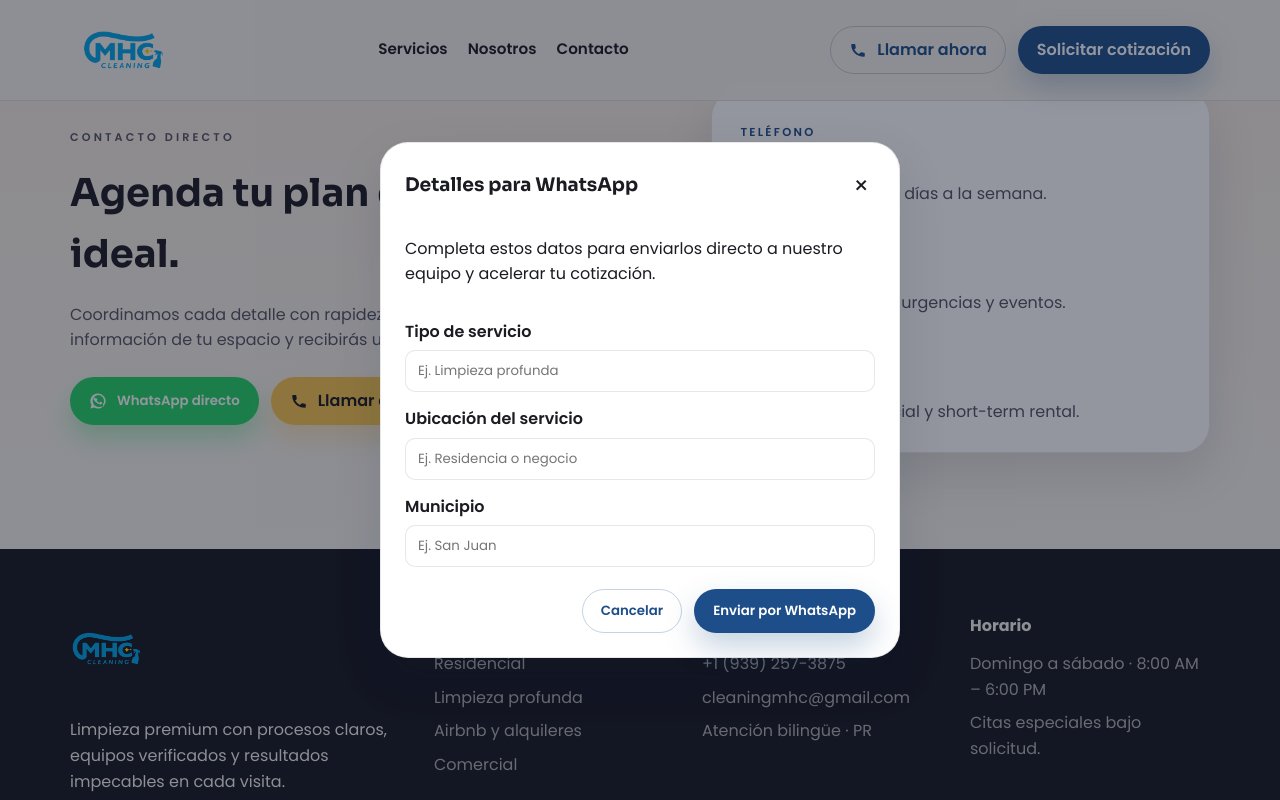
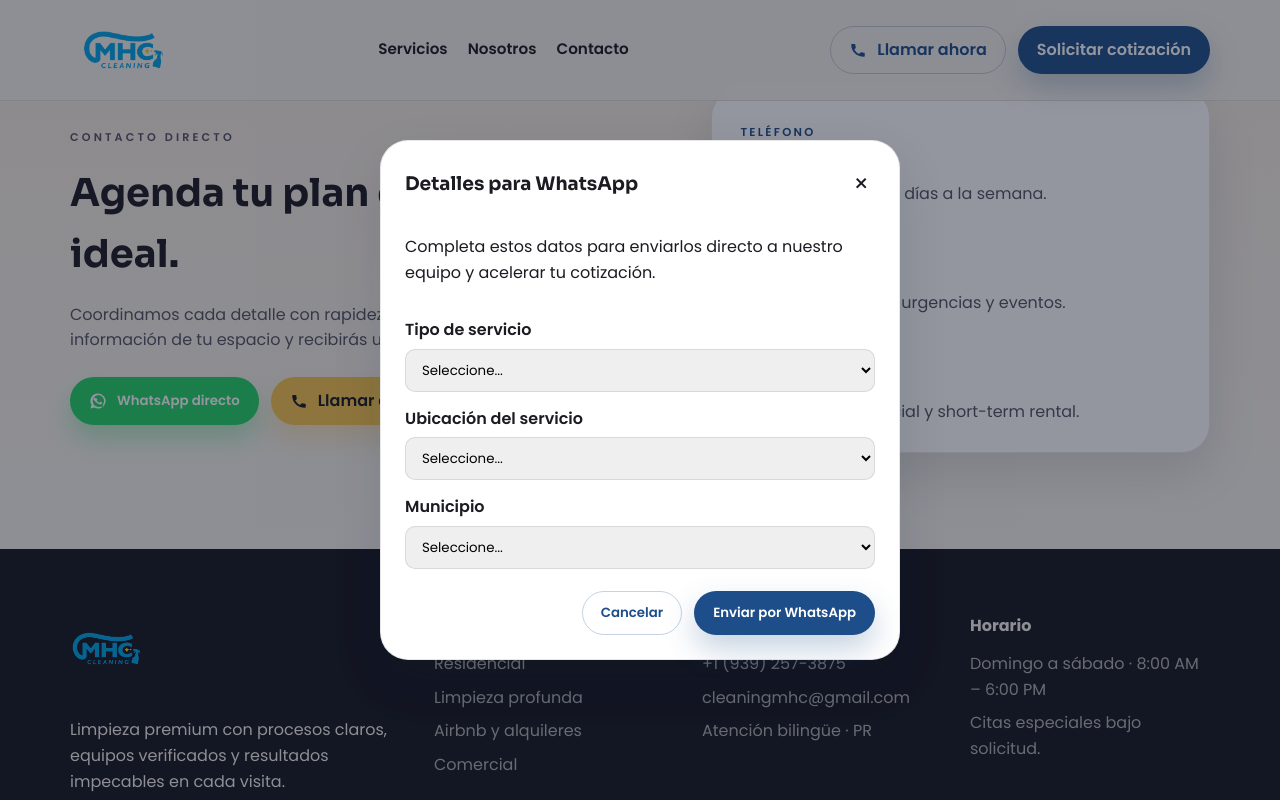
Before and after one commit to velillajoseph/MHC_CLEANING, a React (Vite) app in the folder mhc-cleaning/: page / in a window 1280 px wide. Both pictures are taken after a click on the button "WhatsApp directo". Shown: the part 2397-3197 px from the top of the page. Built offline with nearby package versions, Linux system fonts and the light colour scheme.

Commit message:
Update contact modal selects

```diff
--- a/mhc-cleaning/src/components/Contact.tsx
+++ b/mhc-cleaning/src/components/Contact.tsx
@@ -1,6 +1,86 @@
 import { useState, type ChangeEvent, type FormEvent } from "react";
 
 const whatsappNumber = "19392573875";
+const municipalities = [
+  "Adjuntas",
+  "Aguada",
+  "Aguadilla",
+  "Aguas Buenas",
+  "Aibonito",
+  "Añasco",
+  "Arecibo",
+  "Arroyo",
+  "Barceloneta",
+  "Barranquitas",
+  "Bayamón",
+  "Cabo Rojo",
+  "Caguas",
+  "Camuy",
+  "Canóvanas",
+  "Carolina",
+  "Cataño",
+  "Cayey",
+  "Ceiba",
+  "Ciales",
+  "Cidra",
+  "Coamo",
+  "Comerío",
+  "Corozal",
+  "Culebra",
+  "Dorado",
+  "Fajardo",
+  "Florida",
+  "Guánica",
+  "Guayama",
+  "Guayanilla",
+  "Guaynabo",
+  "Gurabo",
+  "Hatillo",
+  "Hormigueros",
+  "Humacao",
+  "Isabela",
+  "Jayuya",
+  "Juana Díaz",
+  "Juncos",
+  "Lajas",
+  "Lares",
+  "Las Marías",
+  "Las Piedras",
+  "Loíza",
+  "Luquillo",
+  "Manatí",
+  "Maricao",
+  "Maunabo",
+  "Mayagüez",
+  "Moca",
+  "Morovis",
+  "Naguabo",
+  "Naranjito",
+  "Orocovis",
+  "Patillas",
+  "Peñuelas",
+  "Ponce",
+  "Quebradillas",
+  "Rincón",
+  "Río Grande",
+  "Sabana Grande",
+  "Salinas",
+  "San Germán",
+  "San Juan",
+  "San Lorenzo",
+  "San Sebastián",
+  "Santa Isabel",
+  "Toa Alta",
+  "Toa Baja",
+  "Trujillo Alto",
+  "Utuado",
+  "Vega Alta",
+  "Vega Baja",
+  "Vieques",
+  "Villalba",
+  "Yabucoa",
+  "Yauco",
+];
 
 const buildWhatsappMessage = (serviceType: string, serviceLocation: string, municipality: string) =>
   `Hola, me interesa un servicio de ${serviceType} en ${serviceLocation}, municipio de ${municipality}. ¿Podemos coordinar una cotización?`;
@@ -13,7 +93,7 @@ export const Contact = () => {
     municipality: "",
   });
 
-  const handleChange = (event: ChangeEvent<HTMLInputElement>) => {
+  const handleChange = (event: ChangeEvent<HTMLInputElement | HTMLSelectElement>) => {
     const { name, value } = event.target;
     setFormValues((prev) => ({ ...prev, [name]: value }));
   };
@@ -118,36 +198,52 @@ export const Contact = () => {
             <form className="modal-form" onSubmit={handleSubmit}>
               <label>
                 Tipo de servicio
-                <input
+                <select
                   name="serviceType"
-                  type="text"
-                  placeholder="Ej. Limpieza profunda"
                   value={formValues.serviceType}
                   onChange={handleChange}
                   required
-                />
+                >
+                  <option value="" disabled>
+                    Seleccione...
+                  </option>
+                  <option value="Limpieza Regular">Limpieza Regular</option>
+                  <option value="Limpieza Profunda">Limpieza Profunda</option>
+                </select>
               </label>
               <label>
                 Ubicación del servicio
-                <input
+                <select
                   name="serviceLocation"
-                  type="text"
-                  placeholder="Ej. Residencia o negocio"
                   value={formValues.serviceLocation}
                   onChange={handleChange}
                   required
-                />
+                >
+                  <option value="" disabled>
+                    Seleccione...
+                  </option>
+                  <option value="Renta a corto plazo">Renta a corto plazo</option>
+                  <option value="Residencial">Residencial</option>
+                  <option value="Comercial">Comercial</option>
+                </select>
               </label>
               <label>
                 Municipio
-                <input
+                <select
                   name="municipality"
-                  type="text"
-                  placeholder="Ej. San Juan"
                   value={formValues.municipality}
                   onChange={handleChange}
                   required
-                />
+                >
+                  <option value="" disabled>
+                    Seleccione...
+                  </option>
+                  {municipalities.map((municipality) => (
+                    <option key={municipality} value={municipality}>
+                      {municipality}
+                    </option>
+                  ))}
+                </select>
               </label>
               <div className="modal-actions">
                 <button type="button" className="button button-ghost" onClick={() => setIsModalOpen(false)}>
--- a/mhc-cleaning/styles.css
+++ b/mhc-cleaning/styles.css
@@ -533,6 +533,13 @@ button {
   font-family: inherit;
 }
 
+.modal-form select {
+  padding: 10px 12px;
+  border-radius: var(--radius-sm);
+  border: 1px solid var(--border);
+  font-family: inherit;
+}
+
 .modal-actions {
   display: flex;
   justify-content: flex-end;
```
